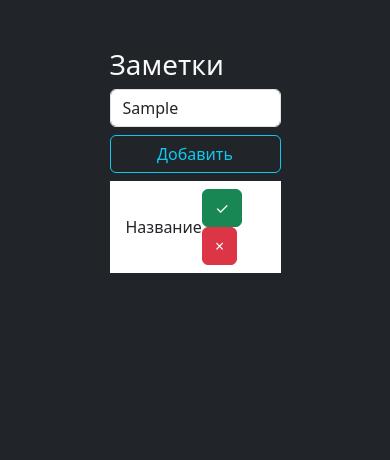
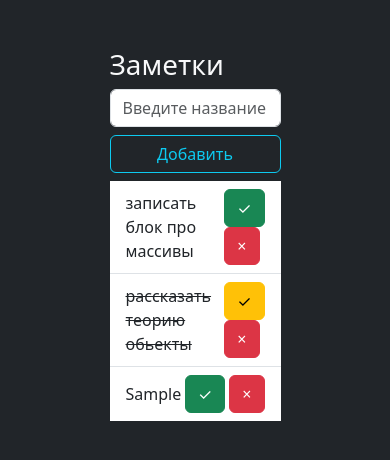
Before and after one commit to zhirkovpetr/JS-practice, a plain HTML site: page 02-array-object/index.html in a window 390 px wide. Both pictures are taken after typing "Sample" into the empty fields and a click on the button "Добавить". Drawn offline with nearby package versions, Linux system fonts and the light colour scheme.

Commit message:
feat: add notes

```diff
--- a/02-array-object/app.js
+++ b/02-array-object/app.js
@@ -0,0 +1,56 @@
+const inputElement = document.getElementById('title')
+const createBtn = document.getElementById('create')
+const listElement = document.getElementById('list')
+
+const notes = [
+  {title: 'записать блок про массивы', completed: false},
+  {title: 'рассказать теорию обьекты', completed: true},
+]
+
+function render() {
+  listElement.innerHTML = ''
+  if(notes.length === 0) {
+    listElement.innerHTML = `<p>Нет заметок</p>`
+  }
+  for (let i = 0; i < notes.length; i++) {
+    listElement.insertAdjacentHTML('beforeend', getNoteTemplate(notes[i], i))
+  }
+}
+
+render()
+
+createBtn.onclick = function () {
+  if (inputElement.value.length === 0) {
+    return
+  }
+  const newNote = {title: inputElement.value, completed: false}
+  notes.push(newNote)
+  render()
+  inputElement.value = ''
+}
+
+listElement.onclick = function (event) {
+  if(event.target.dataset.index) {
+    const index = Number(event.target.dataset.index)
+    const type = event.target.dataset.type
+
+    if(type === 'toggle'){
+      notes[index].completed = !notes[index].completed
+    } else if (type === 'remove') {
+      notes.splice(index, 1)
+    }
+    render()
+  }
+}
+
+function getNoteTemplate(note, index) {
+  return `
+        <li class="list-group-item d-flex justify-content-between align-items-center">
+          <span class="${note.completed ? 'text-decoration-line-through' : ''}">${note.title}</span>
+          <span>
+            <span class="btn btn-small btn-${note.completed ? 'warning' : 'success'}" data-index=${index} data-type="toggle">&check;</span>
+            <span class="btn btn-small btn-danger" data-index=${index} data-type="remove">&times;</span>
+          </span>
+        </li>
+  `
+}
--- a/02-array-object/index.html
+++ b/02-array-object/index.html
@@ -31,15 +31,6 @@
       </button>
 
       <ul class="list-group list-group-flush" id="list">
-        <li
-          class="list-group-item d-flex justify-content-between align-items-center"
-        >
-          <span>Название</span>
-          <span>
-            <span class="btn btn-small btn-success">&check;</span>
-            <span class="btn btn-small btn-danger">&times;</span>
-          </span>
-        </li>
       </ul>
     </div>
   </body>
```
